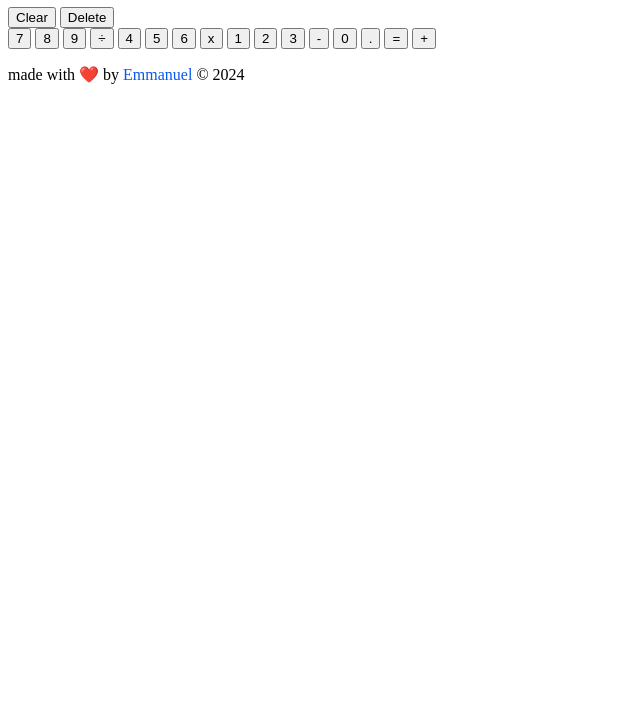
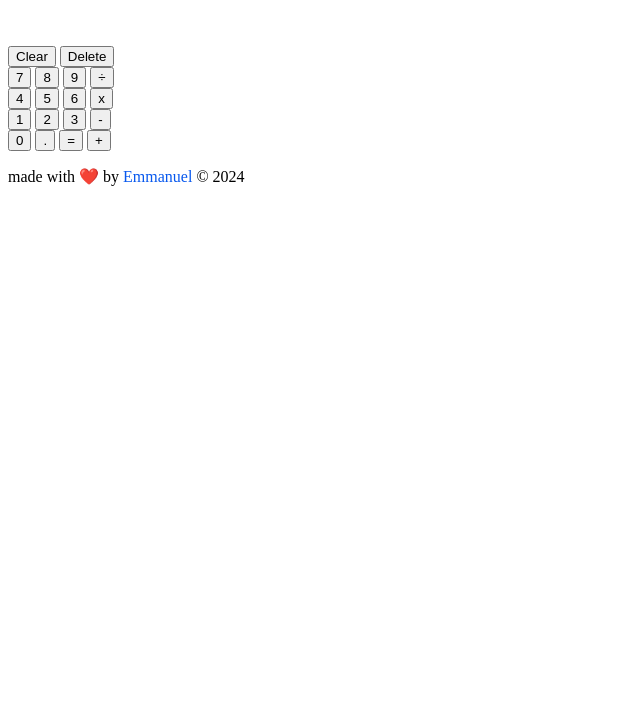
Before and after one commit to Heart-n-Soul/calculator, a plain HTML site: page index.html in a window 1280 px wide. Shown: the part 73-800 px from the top of the page, without its empty margins (0-640 px from the left). Drawn offline with Linux system fonts and the light colour scheme.

Commit message:
Modify page structure for styling

```diff
--- a/index.html
+++ b/index.html
@@ -7,37 +7,45 @@
     <link rel="stylesheet" href="/style.css" />
   </head>
   <body>
-    <header class="title-container">
-      <h1 class="header">my calculator</h1>
-    </header>
+    <div class="container">
+      <header class="title-container">
+        <h1 class="header">my calculator</h1>
+      </header>
+      <main class="calculator-container">
+        <div class="display-screen" contenteditable="true"></div>
 
-    <main class="calculator-container">
-      <div class="display-screen"></div>
-      <div class="buttons-container">
         <div class="clear-container">
-          <button class="clear-button">Clear</button>
-          <button class="delete-button">Delete</button>
+          <button class="clear-button clear">Clear</button>
+          <button class="delete-button clear">Delete</button>
         </div>
         <div class="nums_and_operators--container">
-          <button class="number seven">7</button>
-          <button class="number eight">8</button>
-          <button class="number nine">9</button>
-          <button class="operator divide">÷</button>
-          <button class="number four">4</button>
-          <button class="number five">5</button>
-          <button class="number six">6</button>
-          <button class="operator multiply">x</button>
-          <button class="number one">1</button>
-          <button class="number two">2</button>
-          <button class="number three">3</button>
-          <button class="operator minus">-</button>
-          <button class="number zero">0</button>
-          <button class="number point">.</button>
-          <button class="operator equals">=</button>
-          <button class="operator add">+</button>
+          <div class="buttons-row1">
+            <button class="btn number seven">7</button>
+            <button class="btn number eight">8</button>
+            <button class="btn number nine">9</button>
+            <button class="btn operator divide">÷</button>
+          </div>
+          <div class="buttons-row2">
+            <button class="btn number four">4</button>
+            <button class="btn number five">5</button>
+            <button class="btn number six">6</button>
+            <button class="btn operator multiply">x</button>
+          </div>
+          <div class="buttons-row3">
+            <button class="btn number one">1</button>
+            <button class="btn number two">2</button>
+            <button class="btn number three">3</button>
+            <button class="btn operator minus">-</button>
+          </div>
+          <div class="buttons-row4">
+            <button class="btn number zero">0</button>
+            <button class="btn number point">.</button>
+            <button class="btn operator equals">=</button>
+            <button class="btn operator add">+</button>
+          </div>
         </div>
-      </div>
-    </main>
+      </main>
+    </div>
     <footer>
       <p>
         made with ❤️ by
```
